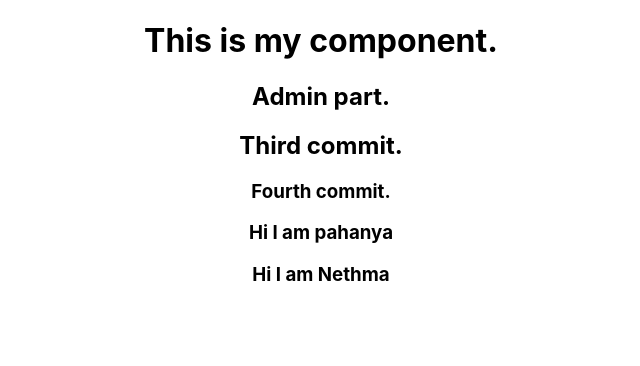
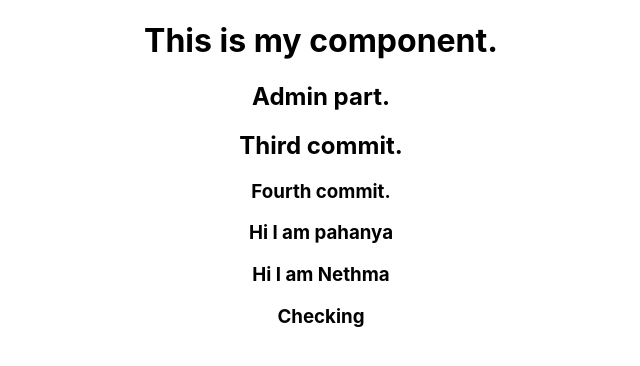
Before and after one commit to MiulesiKulasekara/Ecommerce-App, a React (Create React App) app in the folder frontend/: page / in a window 1280 px wide. Shown: the top 366 px of the page, without its empty margins (319-959 px from the left). Built offline with nearby package versions, Linux system fonts and the light colour scheme.

Commit message:
nethma, second commit

```diff
--- a/frontend/src/Components/Nethma.js
+++ b/frontend/src/Components/Nethma.js
@@ -2,6 +2,7 @@ function Nethma() {
     return (
       <>
         <h3>Hi I am Nethma</h3>
+        <h3>Checking</h3>
       </>
     );
   }
```
